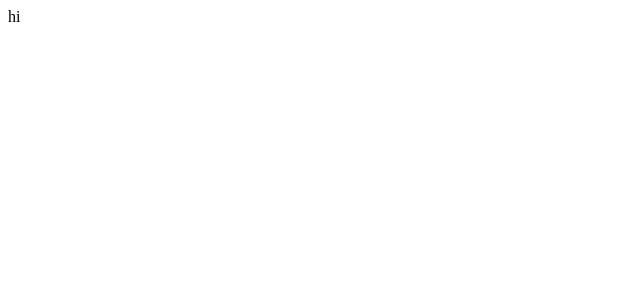
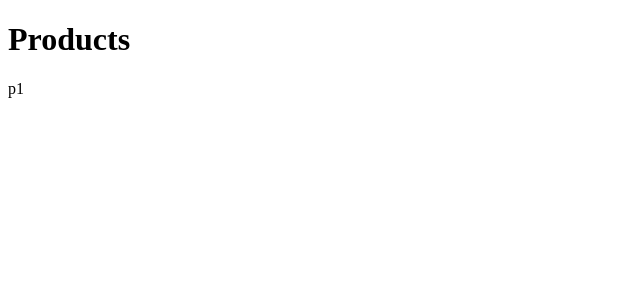
Before and after one commit to danyalbani240/learning-react, a React (Create React App) app: page / in a window 1280 px wide. Shown: the top 300 px of the page, without its empty margins (0-640 px from the left). Built offline with nearby package versions, Linux system fonts and the light colour scheme.

Commit message:
make some content

```diff
--- a/src/App.js
+++ b/src/App.js
@@ -2,7 +2,13 @@ import React from 'react';
 
 const App = ()=>{
     return(
-        <div className='pass'>hi</div>
+        <div className='pass'>
+
+            <h1>Products</h1>
+            <p className='product'>
+                p1
+            </p>
+        </div>
     )
 }
 export default App;
```
